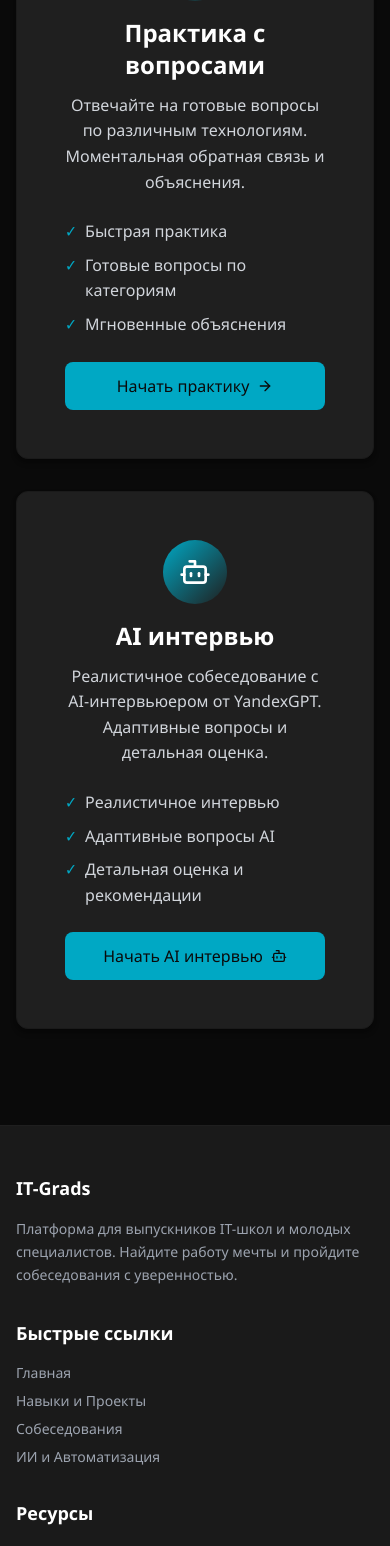
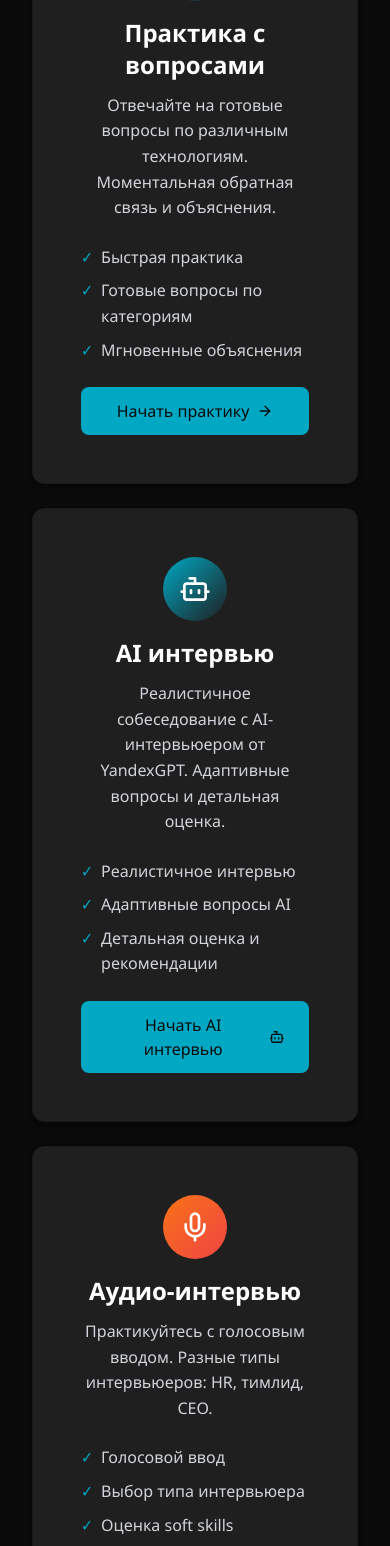
Before and after one commit to natalie-markova/it-grads-client, a React app: page /interview in a window 390 px wide. Shown: the part 438-1984 px from the top of the page. Built offline with nearby package versions, Linux system fonts and the light colour scheme; no server answers; the HTML template or start-up script is replaced by a standard one.

Commit message:
audiointerviewlogo

```diff
--- a/src/components/pages/Interview/Interview.tsx
+++ b/src/components/pages/Interview/Interview.tsx
@@ -235,9 +235,9 @@ const Interview = () => {
       <Section
         title="Симулятор собеседования"
         subtitle={`Вопрос ${currentQuestionIndex + 1} из ${filteredQuestions.length}`}
-        className="bg-dark-bg py-0 scroll-animate-item"
+        className="bg-dark-bg py-0"
       >
-        <Card className="max-w-3xl mx-auto scroll-animate-item">
+        <Card className="max-w-3xl mx-auto">
           {/* Progress Bar */}
           <div className="mb-6">
             <div className="flex justify-between items-center mb-2">
@@ -257,7 +257,7 @@ const Interview = () => {
           </div>
 
           {/* Question */}
-          <div className="mb-6 scroll-animate-item">
+          <div className="mb-6">
             <div className="flex items-center gap-2 mb-4">
               <span className="px-3 py-1 bg-accent-cyan/20 text-accent-cyan rounded-lg text-sm font-medium">
                 {currentQuestion.category}
@@ -305,7 +305,7 @@ const Interview = () => {
 
             {/* Explanation */}
             {showExplanation && (
-              <div className="mt-6 p-4 bg-dark-surface rounded-lg border border-accent-cyan/30 scroll-animate-item" style={{ transitionDelay: '0.2s' }}>
+              <div className="mt-6 p-4 bg-dark-surface rounded-lg border border-accent-cyan/30">
                 <h4 className="text-lg font-semibold text-white mb-2">Объяснение:</h4>
                 <p className="text-gray-300 leading-relaxed">{currentQuestion.explanation}</p>
               </div>
--- a/src/components/pages/Interview/InterviewHub.tsx
+++ b/src/components/pages/Interview/InterviewHub.tsx
@@ -1,5 +1,5 @@
 import { useNavigate } from 'react-router-dom';
-import { MessageSquare, Bot, ArrowRight } from 'lucide-react';
+import { MessageSquare, Bot, ArrowRight, Mic } from 'lucide-react';
 import Section from '../../ui/Section';
 import Card from '../../ui/Card';
 import { useScrollAnimation } from '../../../hooks/useScrollAnimation';
@@ -15,17 +15,17 @@ const InterviewHub = () => {
         subtitle="Выберите формат подготовки"
         className="bg-dark-bg py-0"
       >
-        <div className="grid md:grid-cols-2 gap-8 max-w-5xl mx-auto">
+        <div className="grid md:grid-cols-3 gap-6 max-w-6xl mx-auto px-4">
           {/* Practice Quiz */}
-          <Card className="scroll-animate-item hover:scale-105 transition-transform">
-            <div className="text-center p-6">
+          <Card className="scroll-animate-item hover:scale-105 transition-transform h-full">
+            <div className="flex flex-col h-full text-center p-6">
               <div className="w-16 h-16 bg-accent-cyan/20 rounded-full flex items-center justify-center mx-auto mb-4">
                 <MessageSquare className="w-8 h-8 text-accent-cyan" />
               </div>
               <h3 className="text-2xl font-bold text-white mb-3">
                 Практика с вопросами
               </h3>
-              <p className="text-gray-300 mb-6">
+              <p className="text-gray-300 mb-6 flex-grow">
                 Отвечайте на готовые вопросы по различным технологиям.
                 Моментальная обратная связь и объяснения.
               </p>
@@ -45,7 +45,7 @@ const InterviewHub = () => {
               </ul>
               <button
                 onClick={() => navigate('/interview/practice')}
-                className="btn-primary w-full flex items-center justify-center gap-2"
+                className="btn-primary w-full flex items-center justify-center gap-2 mt-auto"
               >
                 Начать практику
                 <ArrowRight className="w-4 h-4" />
@@ -54,15 +54,15 @@ const InterviewHub = () => {
           </Card>
 
           {/* AI Interview */}
-          <Card className="scroll-animate-item hover:scale-105 transition-transform" style={{ transitionDelay: '0.1s' }}>
-            <div className="text-center p-6">
+          <Card className="scroll-animate-item hover:scale-105 transition-transform h-full" style={{ transitionDelay: '0.1s' }}>
+            <div className="flex flex-col h-full text-center p-6">
               <div className="w-16 h-16 bg-gradient-to-br from-accent-cyan to-accent-purple rounded-full flex items-center justify-center mx-auto mb-4">
                 <Bot className="w-8 h-8 text-white" />
               </div>
               <h3 className="text-2xl font-bold text-white mb-3">
                 AI интервью
               </h3>
-              <p className="text-gray-300 mb-6">
+              <p className="text-gray-300 mb-6 flex-grow">
                 Реалистичное собеседование с AI-интервьюером от YandexGPT.
                 Адаптивные вопросы и детальная оценка.
               </p>
@@ -82,10 +82,47 @@ const InterviewHub = () => {
               </ul>
               <button
                 onClick={() => navigate('/interview/ai/setup')}
-                className="btn-primary w-full flex items-center justify-center gap-2 bg-gradient-to-r from-accent-cyan to-accent-purple"
+                className="btn-primary w-full flex items-center justify-center gap-2 bg-gradient-to-r from-accent-cyan to-accent-purple mt-auto"
               >
                 Начать AI интервью
                 <Bot className="w-4 h-4" />
+              </button>
+            </div>
+          </Card>
+
+          {/* Audio Interview */}
+          <Card className="scroll-animate-item hover:scale-105 transition-transform h-full" style={{ transitionDelay: '0.2s' }}>
+            <div className="flex flex-col h-full text-center p-6">
+              <div className="w-16 h-16 bg-gradient-to-br from-orange-500 to-red-500 rounded-full flex items-center justify-center mx-auto mb-4">
+                <Mic className="w-8 h-8 text-white" />
+              </div>
+              <h3 className="text-2xl font-bold text-white mb-3">
+                Аудио-интервью
+              </h3>
+              <p className="text-gray-300 mb-6 flex-grow">
+                Практикуйтесь с голосовым вводом. Разные типы интервьюеров:
+                HR, тимлид, CEO.
+              </p>
+              <ul className="text-left text-gray-300 mb-6 space-y-2">
+                <li className="flex items-start">
+                  <span className="text-accent-cyan mr-2">✓</span>
+                  <span>Голосовой ввод</span>
+                </li>
+                <li className="flex items-start">
+                  <span className="text-accent-cyan mr-2">✓</span>
+                  <span>Выбор типа интервьюера</span>
+                </li>
+                <li className="flex items-start">
+                  <span className="text-accent-cyan mr-2">✓</span>
+                  <span>Оценка soft skills</span>
+                </li>
+              </ul>
+              <button
+                onClick={() => navigate('/interview/audio')}
+                className="btn-primary w-full flex items-center justify-center gap-2 bg-gradient-to-r from-orange-500 to-red-500 mt-auto"
+              >
+                Начать аудио-интервью
+                <Mic className="w-4 h-4" />
               </button>
             </div>
           </Card>
--- a/src/components/pages/Navbar/Navbar.tsx
+++ b/src/components/pages/Navbar/Navbar.tsx
@@ -1,6 +1,6 @@
 import { useState } from 'react'
 import { Link, useLocation, useNavigate } from 'react-router-dom'
-import { Menu, X, Users, LogIn, UserCircle, LogOut } from 'lucide-react'
+import { Menu, X, LogIn, UserCircle, LogOut } from 'lucide-react'
 import { $api } from "../../../utils/axios.instance";
 import { User } from "../../../types";
 
@@ -61,8 +61,8 @@ const Navbar = ({ user, setUser }: NavbarProps) => {
                 <div className="flex justify-between items-center h-16">
                     {/* Logo */}
                     <Link to="/home" className="flex items-center space-x-2">
-                        <div className="bg-accent-cyan p-2 rounded-lg">
-                            <Users className="h-6 w-6 text-dark-bg" />
+                        <div className="bg-accent-cyan px-2 py-1 rounded-lg">
+                            <span className="text-xl font-mono font-bold text-dark-bg">&lt;/&gt;</span>
                         </div>
                         <span className="text-xl font-bold text-white">IT-Grads</span>
                     </Link>
--- a/src/index.tsx
+++ b/src/index.tsx
@@ -27,7 +27,7 @@ import RoadmapList from './components/pages/Roadmap/RoadmapList';
 import RoadmapDetail from './components/pages/Roadmap/RoadmapDetail';
 import Candidates from './components/pages/Candidates/Candidates';
 import EmployerPublicProfile from './components/pages/Employer/EmployerPublicProfile';
-import ProfileWrapper from './components/pages/Profile/ProfileWrapper';
+import AudioInterview from './components/pages/AudioInterview/AudioInterview';
 
 const router = createBrowserRouter([
   {
@@ -84,6 +84,13 @@ const router = createBrowserRouter([
         element:
         <ProtectedRoute>
           <InterviewResultsPage/>
+        </ProtectedRoute>,
+      },
+      {
+        path: "/interview/audio",
+        element:
+        <ProtectedRoute>
+          <AudioInterview />
         </ProtectedRoute>,
       },
       {
```
Also changed, not shown: src/components/pages/AudioInterview/AudioInterview.tsx (+40 -11 lines).
